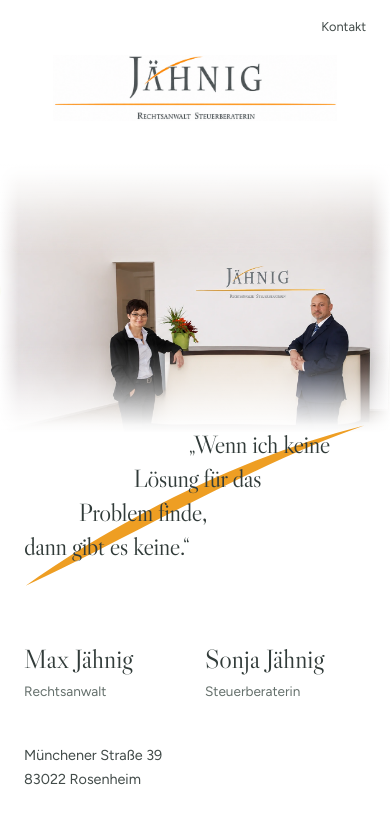
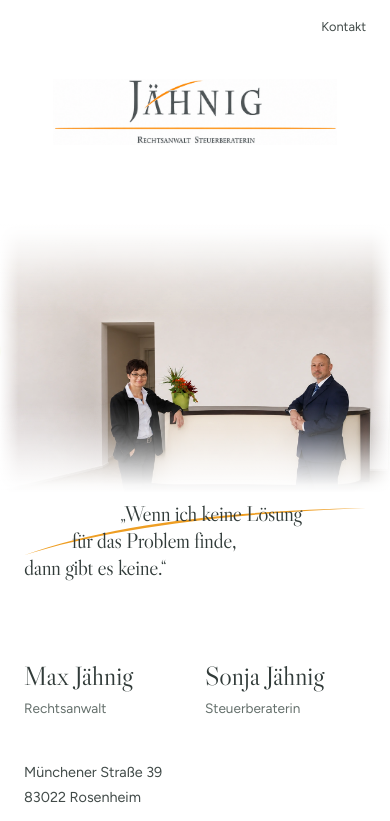
Before and after one commit to jaehnigjakob-sudo/Kanzlei.preview, a plain HTML site: page index.html in a window 390 px wide. Shown: the top 821 px of the page. Drawn offline with Linux system fonts and the light colour scheme.

Commit message:
Balance logo spacing, restore original swoosh proportions, and retouch reception wall

```diff
--- a/index.html
+++ b/index.html
@@ -10,7 +10,7 @@
 <link rel="icon" href="data:,">
 <link rel="preload" href="assets/fonts/LibreCaslonDisplay-Regular.ttf" as="font" type="font/ttf" crossorigin>
 <link rel="preload" href="assets/fonts/Figtree-Variable.ttf" as="font" type="font/ttf" crossorigin>
-<link rel="stylesheet" href="styles.css?v=swoosh-composition-2">
+<link rel="stylesheet" href="styles.css?v=balanced-original-swoosh-3">
 </head>
 <body class="home">
 <a class="skip" href="#inhalt">Zum Inhalt</a>
@@ -22,10 +22,10 @@
   <h1 class="sr-only">Kanzlei Jähnig</h1>
   <section class="statement" id="kanzlei" aria-label="Unser Anspruch">
     <span id="kanzleifilm" class="anchor-alias" aria-hidden="true"></span>
-    <div class="statement-photo"><img src="assets/kanzlei-empfang-hoch.webp" width="1672" height="941" alt="Sonja und Max Jähnig am Empfang der Kanzlei" fetchpriority="high"></div>
+    <div class="statement-photo"><img src="assets/kanzlei-empfang-retuschiert.webp" width="1672" height="941" alt="Sonja und Max Jähnig am Empfang der Kanzlei" fetchpriority="high"></div>
     <div class="statement-inner container">
-      <svg class="quote-swoosh" viewBox="0 0 1120 420" preserveAspectRatio="none" aria-hidden="true" focusable="false"><path d="M36 397C284 262 679 98 1082 22C752 108 333 293 36 397Z"/></svg>
-      <blockquote><p><span class="quote-line">„Wenn ich keine </span><span class="quote-line">Lösung für das </span><span class="quote-line">Problem finde, </span><span class="quote-line">dann gibt es keine.“</span></p></blockquote>
+      <img class="quote-swoosh" src="assets/brand-swoosh.svg" width="1000" height="140" alt="" aria-hidden="true">
+      <blockquote><p><span class="quote-line">„Wenn ich keine Lösung </span><span class="quote-line">für das Problem finde, </span><span class="quote-line">dann gibt es keine.“</span></p></blockquote>
     </div>
   </section>
   <section class="contact container" id="kontakt" aria-labelledby="kontakt-title">
--- a/styles.css
+++ b/styles.css
@@ -19,27 +19,27 @@ h3{font-size:1.5rem}
 .skip{position:fixed;top:.5rem;left:.5rem;z-index:10;padding:.75rem 1rem;transform:translateY(-180%);background:var(--bg)}
 .skip:focus{transform:translateY(0)}
 .sr-only{position:absolute;width:1px;height:1px;padding:0;margin:-1px;overflow:hidden;clip:rect(0,0,0,0);white-space:nowrap;border:0}
-.brand-masthead{position:relative;display:grid;place-items:center;min-height:18rem;padding:2.5rem 0;background:var(--bg)}
+.brand-masthead{position:relative;display:grid;place-items:center;min-height:22rem;padding:5rem 0;background:var(--bg)}
 .masthead-nav{position:absolute;top:1.5rem;left:0;right:0;display:flex;justify-content:flex-end;font-size:.8rem}
 .masthead-logo{display:block;width:min(82vw,1000px);margin-inline:auto;line-height:0}
 .masthead-logo img{display:block;width:100%;height:auto}
 .statement{position:relative;isolation:isolate}
 /* A taller, separately outpainted reception image provides photographic room
    for the fades. The image is never stretched; faces retain their proportions. */
-.statement-photo{position:relative;width:min(100%,1600px);height:clamp(20rem,43vw,40rem);margin:-1.5rem auto 0;pointer-events:none;overflow:hidden}
+.statement-photo{position:relative;width:min(100%,1600px);height:clamp(20rem,43vw,40rem);margin:0 auto;pointer-events:none;overflow:hidden}
 .statement-photo img{display:block;width:100%;height:100%;object-fit:cover;object-position:center 57%}
 /* Opaque white at both exact edges, with several stops for a gradual falloff.
    The side fade also removes a frame edge on very wide displays. */
 .statement-photo::after{content:'';position:absolute;inset:-1px;background:linear-gradient(180deg,#fff 0%,#fffffff5 4%,#ffffffbd 12%,#ffffff4d 23%,#ffffff00 34%,#ffffff00 67%,#ffffff40 77%,#ffffffb8 89%,#fffffff5 97%,#fff 100%),linear-gradient(90deg,#fff 0%,#ffffff00 5%,#ffffff00 95%,#fff 100%)}
-.statement-inner{position:relative;margin-top:-2rem;padding-block:1.5rem 3rem;isolation:isolate}
-.quote-swoosh{position:absolute;inset:0;width:100%;height:100%;z-index:-1;fill:var(--accent);pointer-events:none}
+.statement-inner{position:relative;margin-top:-1rem;padding-block:1.5rem 3rem;isolation:isolate}
+/* Reuse the original artwork at its intrinsic 1000:140 ratio. */
+.quote-swoosh{position:absolute;left:0;top:2.25rem;display:block;width:100%;height:auto;z-index:-1;pointer-events:none}
 .statement blockquote{margin:0}
-.statement blockquote p{font-family:var(--heading);font-size:clamp(2rem,4.6vw,4rem);font-weight:400;line-height:1.22;letter-spacing:-.02em;color:var(--ink);margin:0}
+.statement blockquote p{font-family:var(--heading);font-size:clamp(1.8rem,3.5vw,3rem);font-weight:400;line-height:1.2;letter-spacing:-.02em;color:var(--ink);margin:0}
 .quote-line{display:block;width:max-content;max-width:100%;white-space:nowrap;padding-block:.03em}
-.quote-line:nth-child(1){margin-left:56%}
-.quote-line:nth-child(2){margin-left:40%}
-.quote-line:nth-child(3){margin-left:24%}
-.quote-line:nth-child(4){margin-left:8%}
+.quote-line:nth-child(1){margin-left:52%}
+.quote-line:nth-child(2){margin-left:28%}
+.quote-line:nth-child(3){margin-left:6%}
 .anchor-alias{position:absolute;top:0}
 .contact{display:grid;grid-template-columns:1.7fr 1fr 1.2fr;align-items:end;gap:3rem;padding-block:4rem 6rem}
 .identity{display:grid;gap:2rem}
@@ -94,20 +94,19 @@ h3{font-size:1.5rem}
 .legal-heading h1{font-family:var(--heading);text-transform:none}
 .legal-content h2{font-family:var(--heading);font-size:1.9rem}
 .legal-content h3{font-family:var(--sans)}
-@media(max-width:1023px){.brand-masthead{min-height:15rem}.contact{gap:2rem;grid-template-columns:1.4fr 1fr 1.2fr}.contact-direct{font-size:.82rem}.identity h3{font-size:1.85rem}}
+@media(max-width:1023px){.brand-masthead{min-height:18.5rem;padding-block:4rem}.contact{gap:2rem;grid-template-columns:1.4fr 1fr 1.2fr}.contact-direct{font-size:.82rem}.identity h3{font-size:1.85rem}}
 @media(max-width:767px){
- .brand-masthead{min-height:11rem;padding:2.5rem 0}
+ .brand-masthead{min-height:14rem;padding:3.25rem 0}
  .masthead-nav{top:1rem}
  .masthead-logo{width:92vw}
- .statement-photo{height:auto;aspect-ratio:16/11;margin-top:-.75rem}
+ .statement-photo{height:auto;aspect-ratio:16/11;margin-top:0}
  .statement-photo img{object-position:center 57%}
- .statement-inner{margin-top:-1rem;padding-block:.75rem 2rem}
- .statement blockquote p{font-size:clamp(1.5rem,6.4vw,2.6rem);line-height:1.3}
- .quote-line:nth-child(1){margin-left:48%}
- .quote-line:nth-child(2){margin-left:32%}
- .quote-line:nth-child(3){margin-left:16%}
- .quote-line:nth-child(4){margin-left:0}
- .quote-swoosh{left:-3%;width:106%}
+ .statement-inner{margin-top:0;padding-block:.5rem 2rem}
+ .statement blockquote p{font-size:clamp(1.25rem,5.5vw,2rem);line-height:1.2}
+ .quote-line:nth-child(1){margin-left:28%}
+ .quote-line:nth-child(2){margin-left:14%}
+ .quote-line:nth-child(3){margin-left:0}
+ .quote-swoosh{left:0;top:1rem;width:100%}
  .contact{grid-template-columns:1fr;gap:2rem;padding-block:3rem 4rem}
  .identity{grid-template-columns:1fr 1fr;gap:1.25rem;margin-bottom:.5rem}
  .identity h3{font-size:1.65rem}
```
Also changed, not shown: datenschutz.html (+1 -1 lines), impressum.html (+1 -1 lines), assets/kanzlei-empfang-retuschiert.webp (added).
